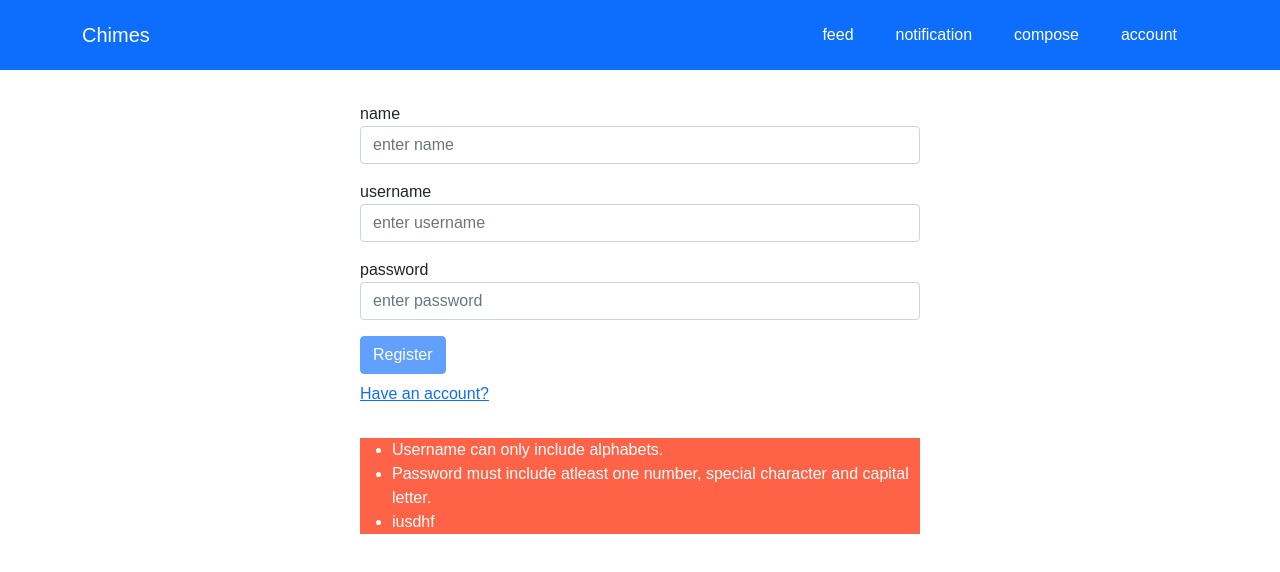
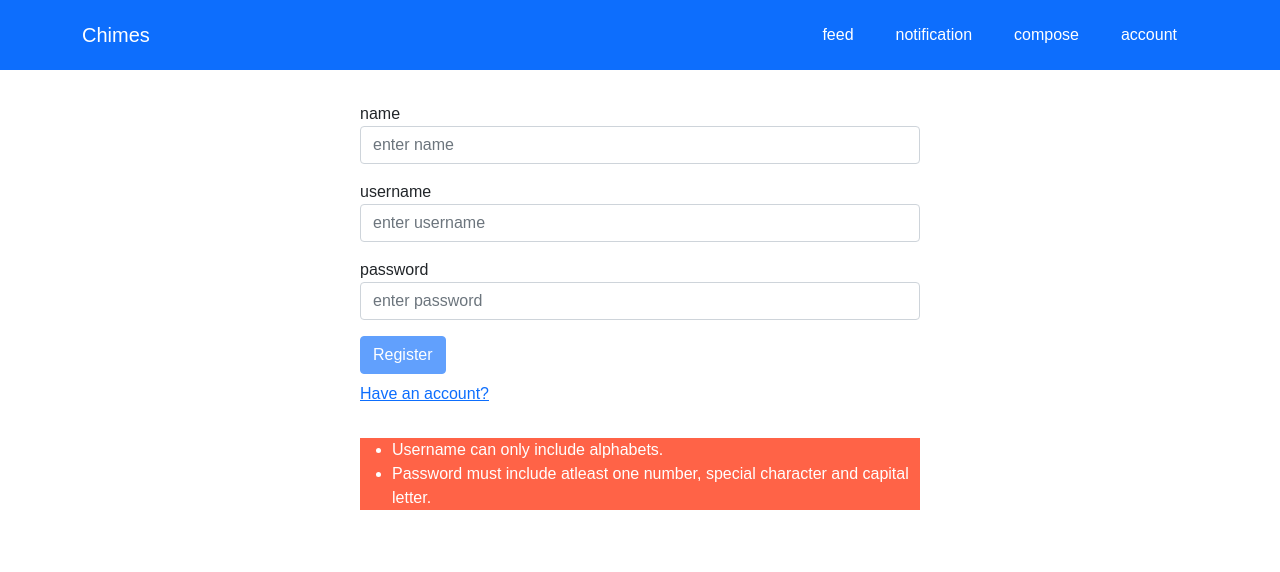
Before and after one commit to yogeshpendse/social-media-frontend, a React (Create React App) app: page /register in a window 1280 px wide. Shown: the top 572 px of the page. Built offline with nearby package versions, Linux system fonts and the light colour scheme.

Commit message:
minor fix

```diff
--- a/src/pages/Registerpage.jsx
+++ b/src/pages/Registerpage.jsx
@@ -67,7 +67,6 @@ export function Registerpage() {
             Password must include atleast one number, special character and
             capital letter.
           </li>
-          <li className="notice_item">iusdhf</li>
         </ul>
       </div>
     </>
```
